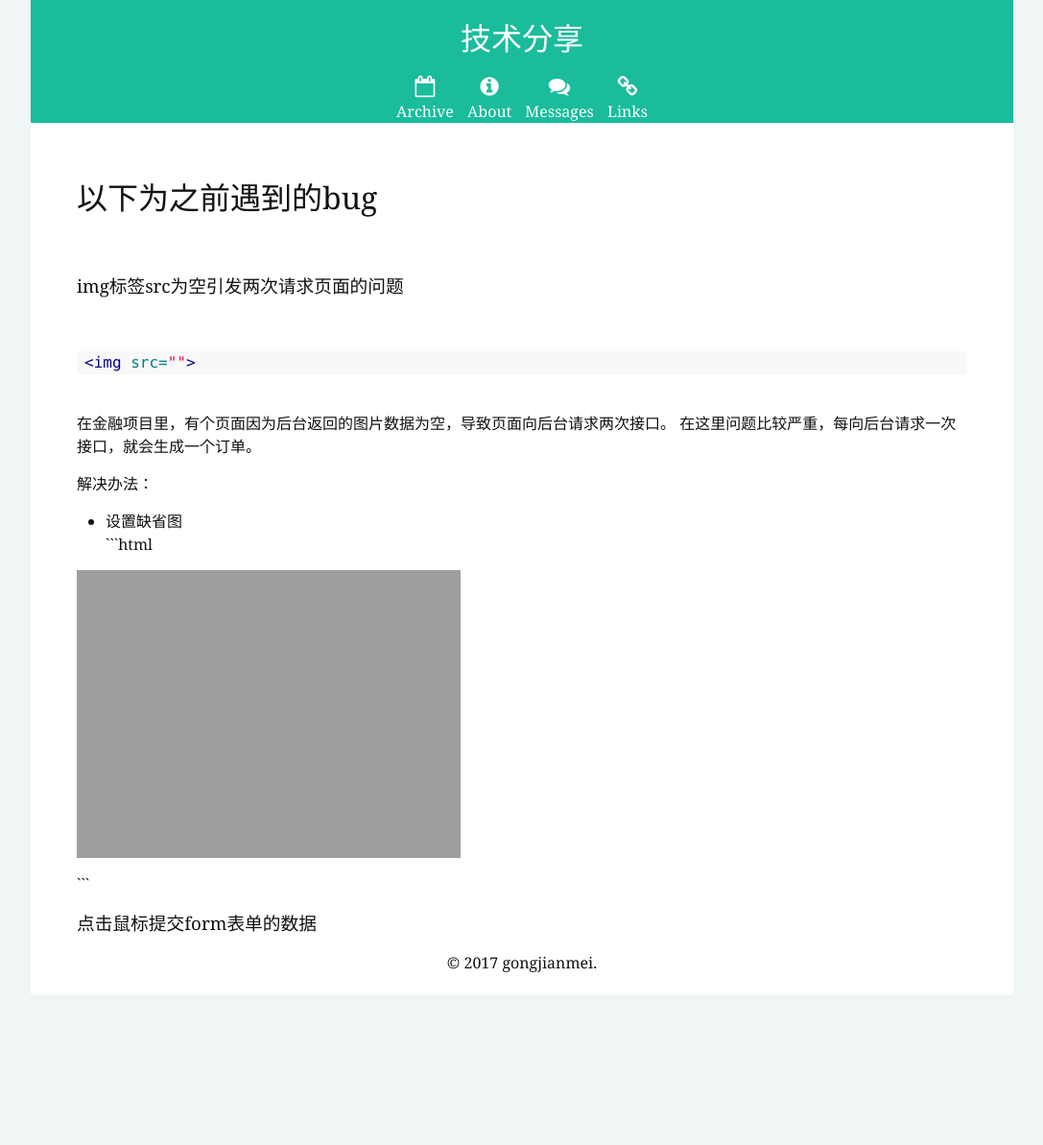
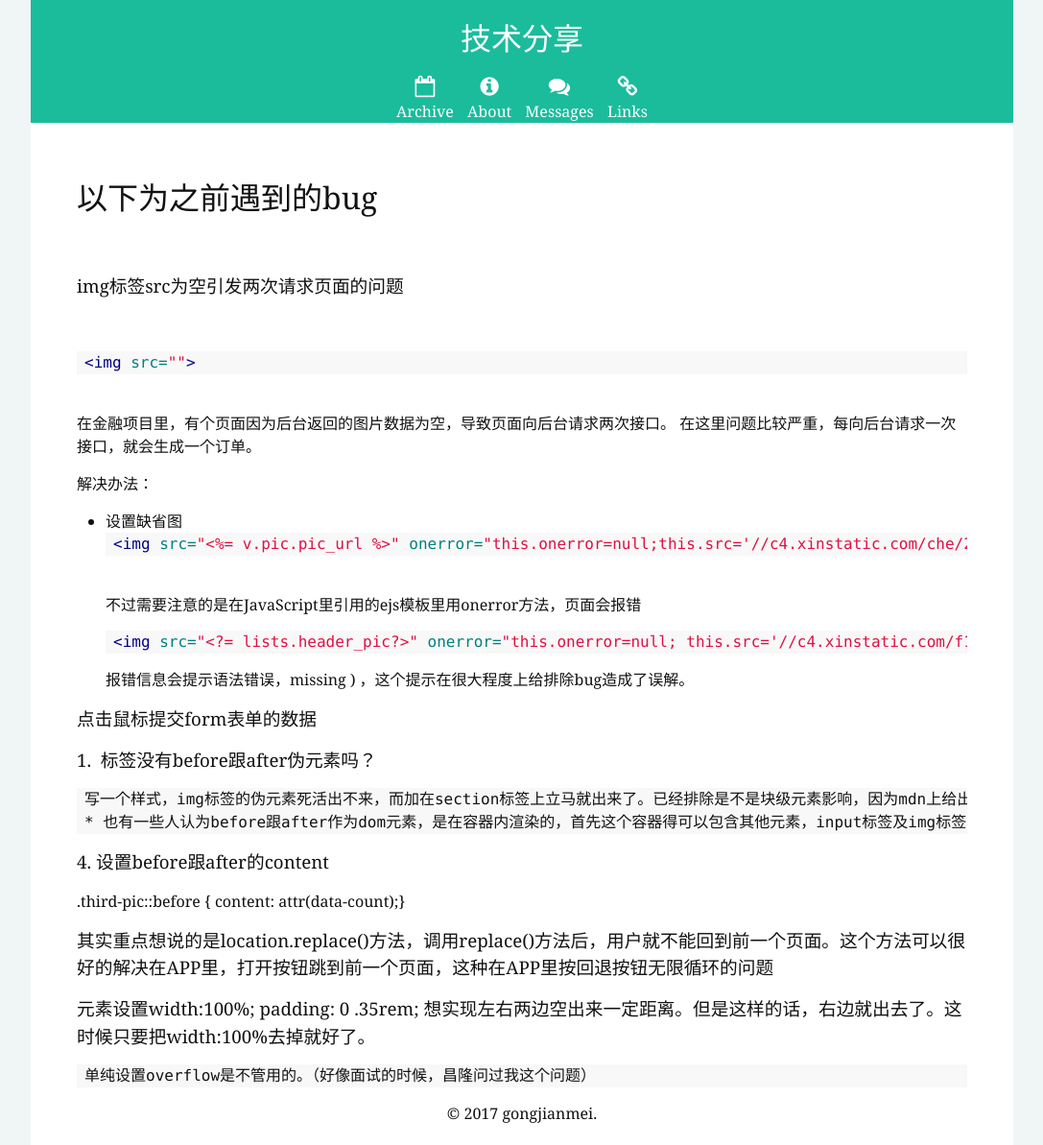
Before and after one commit to rabbit77/rabbit77.github.io, a Jekyll site: the page built from _posts/2017-07-04-share-technical.md, in a window 1280 px wide. Shown: the whole page at 96% size, without its empty margins (96-1183 px from the left). Built offline with Jekyll 4.4.1, drawn with Linux system fonts in a browser that asks for light colours; nearby versions of some CDN libraries; before the commit the page ends 1036 px from its top, so only the background shows below that.

Commit message:
加入平时记录

````diff
--- a/_posts/2017-07-04-share-technical.md
+++ b/_posts/2017-07-04-share-technical.md
@@ -19,10 +19,27 @@ tags: [总结]
  * 设置缺省图
 <br/>
 ```html
+<img src="<%= v.pic.pic_url %>" onerror="this.onerror=null;this.src='//c4.xinstatic.com/che/20161109/1820/5822f87620d71845964.jpg';">
+```
+<br/>
+不过需要注意的是在JavaScript里引用的ejs模板里用onerror方法，页面会报错
+```html
+<img src="<?= lists.header_pic?>" onerror="this.onerror=null; this.src='//c4.xinstatic.com/f1/20170322/1037/58d1e36350971261856.jpg';" alt="车型图">
+```
+报错信息会提示语法错误，missing ) ，这个提示在很大程度上给排除bug造成了误解。
 
-<img src="<%= v.pic.pic_url %>" onerror="this.onerror=null;this.src='//c4.xinstatic.com/che/20161109/1820/5822f87620d71845964.jpg';">
+###   点击鼠标提交form表单的数据
+
+### 1. <img> 标签没有before跟after伪元素吗？
+    写一个样式，img标签的伪元素死活出不来，而加在section标签上立马就出来了。已经排除是不是块级元素影响，因为mdn上给出的例子，span可以有伪元素
+    * 也有一些人认为before跟after作为dom元素，是在容器内渲染的，首先这个容器得可以包含其他元素，input标签及img标签本身都不能包含其他元素，因此不能加before跟after标签
 
 
-```
+###  4. 设置before跟after的content
+.third-pic::before {
+    content: attr(data-count);}
 
-###   点击鼠标提交form表单的数据
+###   其实重点想说的是location.replace()方法，调用replace()方法后，用户就不能回到前一个页面。这个方法可以很好的解决在APP里，打开按钮跳到前一个页面，这种在APP里按回退按钮无限循环的问题
+
+###  元素设置width:100%; padding: 0 .35rem; 想实现左右两边空出来一定距离。但是这样的话，右边就出去了。这时候只要把width:100%去掉就好了。
+    单纯设置overflow是不管用的。（好像面试的时候，昌隆问过我这个问题）
````
